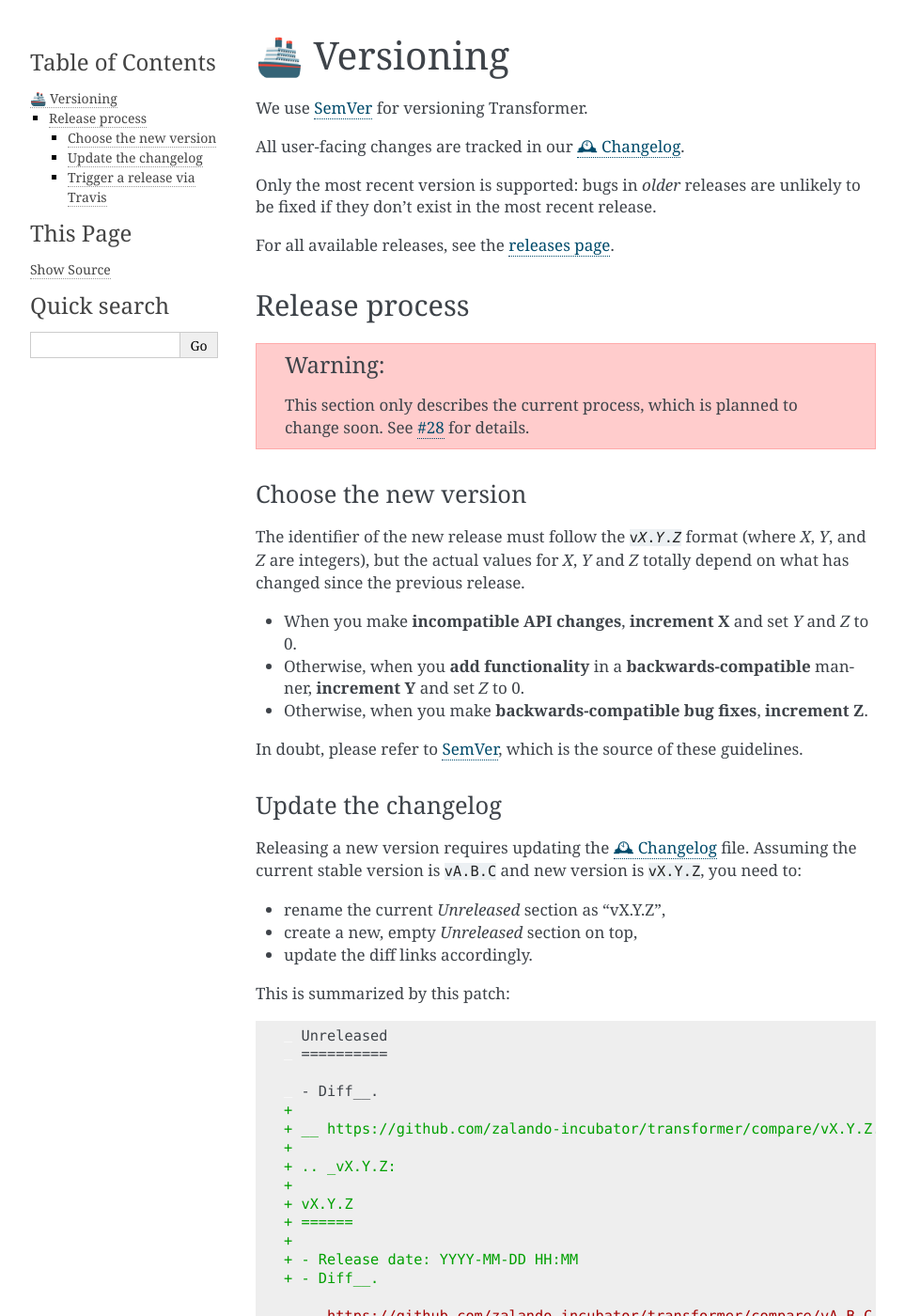
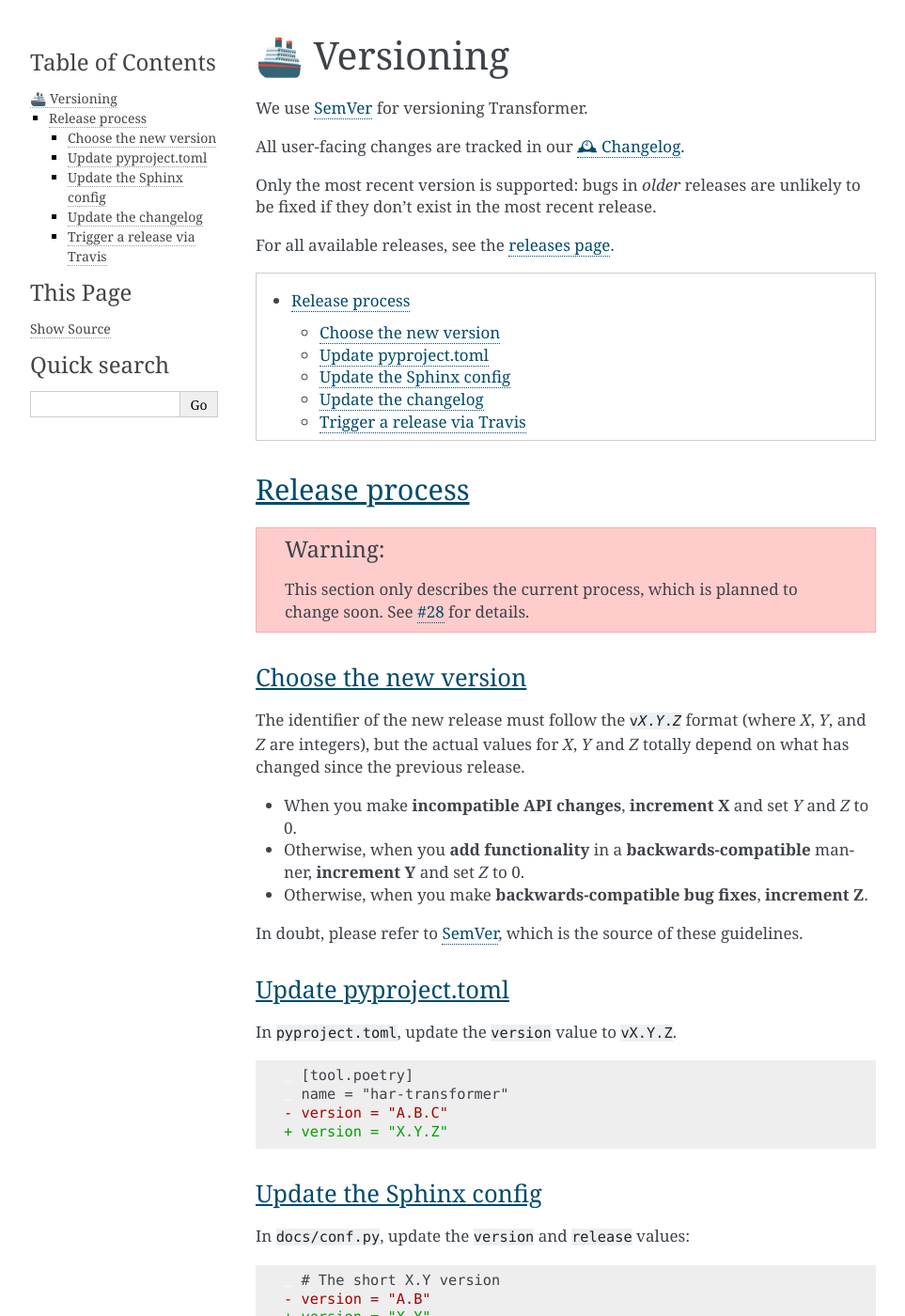
Before and after one commit to zalando-incubator/transformer, a Sphinx documentation site: the page built from docs/Versioning.rst, in a window 1280 px wide and 1400 px high. Shown: the whole window at 94% size, without its empty margins (148-1111 px from the left). Built offline with Sphinx 7.4.7, drawn with Linux system fonts in a browser that asks for light colours; some of the changed text lies outside the part shown.

Commit message:
fix docs/conf.py, add corresponding sections in Versioning.rst
Signed-off-by: Thibaut Le Page <thibaut.le.page@zalando.de>

```diff
--- a/docs/Versioning.rst
+++ b/docs/Versioning.rst
@@ -11,6 +11,9 @@
 unlikely to be fixed if they don't exist in the most recent release.
 
 For all available releases, see the `releases page`_.
+
+.. contents::
+   :local:
 
 .. _releases page: https://github.com/zalando-incubator/Transformer/releases
 
@@ -38,6 +41,32 @@
 - Otherwise, when you make **backwards-compatible bug fixes**, **increment Z**.
 
 In doubt, please refer to SemVer_, which is the source of these guidelines.
+
+Update pyproject.toml
+'''''''''''''''''''''
+
+In :file:`pyproject.toml`, update the ``version`` value to ``vX.Y.Z``.
+
+.. code-block:: diff
+
+     [tool.poetry]
+     name = "har-transformer"
+   - version = "A.B.C"
+   + version = "X.Y.Z"
+
+Update the Sphinx config
+''''''''''''''''''''''''
+
+In :file:`docs/conf.py`, update the ``version`` and ``release`` values:
+
+.. code-block:: diff
+
+     # The short X.Y version
+   - version = "A.B"
+   + version = "X.Y"
+     # The full version, including alpha/beta/rc tags
+   - release = "A.B.C"
+   + release = "X.Y.Z"
 
 Update the changelog
 ''''''''''''''''''''
--- a/docs/conf.py
+++ b/docs/conf.py
@@ -16,21 +16,16 @@
 # import sys
 # sys.path.insert(0, os.path.abspath('.'))
 
-import transformer
-import packaging.version
-
 # -- Project information -----------------------------------------------------
 
 project = "Transformer"
 copyright = "2019, Zalando"
 author = "the Zalando maintainers"
 
-_version = packaging.version.parse(transformer.__version__)
-
 # The short X.Y version
-version = ".".join(str(x) for x in _version.release[:2])
+version = "1.0"
 # The full version, including alpha/beta/rc tags
-release = transformer.__version__
+release = "1.0.2"
 
 
 # -- General configuration ---------------------------------------------------
```
